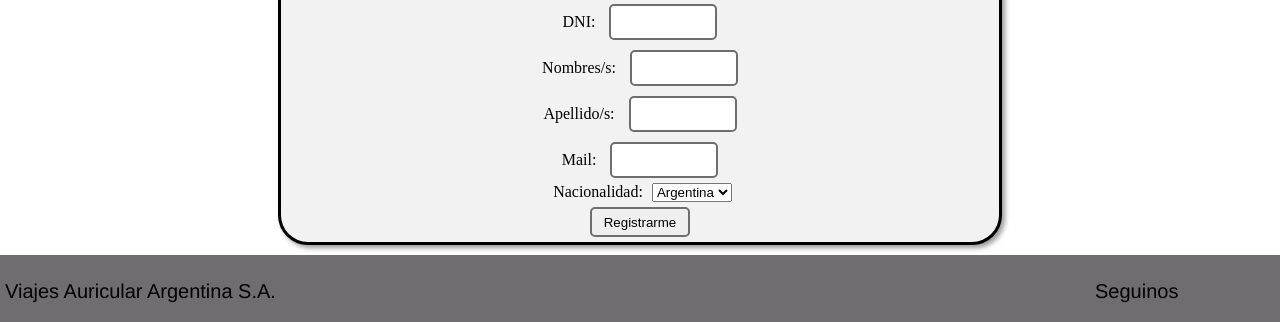
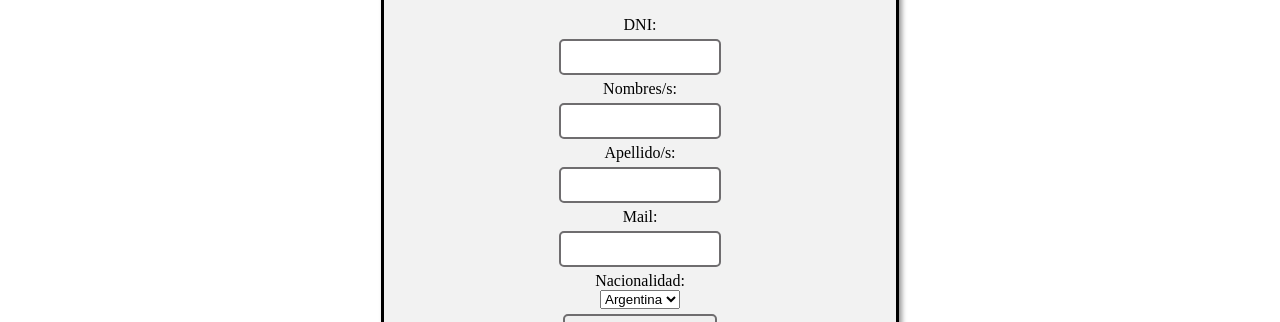
Before and after one commit to LucasMirabelli/Trabajo-practico-, a plain HTML site: page registro.html in a window 1280 px wide. Shown: the part 316-638 px from the top of the page. Drawn offline with Linux system fonts and the light colour scheme.

Commit message:
Ajustes en el grid

```diff
--- a/Estilo.css
+++ b/Estilo.css
@@ -14,7 +14,7 @@ body {
 .conteiner {
     display: grid;
 
-    grid-template: 90px auto auto auto auto / 10% auto auto auto 10%;
+    grid-template: auto auto auto auto auto / 10% auto auto auto 10%;
 
     /* Distribuimos el contenido en cada fila */
     grid-template-areas: "header header header header header"
@@ -183,7 +183,6 @@ footer {
 .formulario2 {
     background-color: rgb(242, 242, 242);
     margin: 10px 10px 10px 0px;
-
     width: 35%;
     border-color: black;
     border-right: solid;
@@ -196,23 +195,28 @@ footer {
 }
 
 input {
-    border-radius: 5px;
+        border-radius: 5px;
     margin: 5px;
     height: 30px;
-    width: 100px;
+    width: 30%;
     border-color: rgb(111, 109, 111);
     border-style: solid;
 }
 
 label {
-    margin: 5px;
+    display: block;
+
 }
 
 .formularioinicio {
     background-color: rgb(242, 242, 242);
-    margin:  10px 150px;
+    margin:  10px auto;
+    align-items: center;
     text-align: center;
-    width: 100%;
+    justify-content: center;
+    min-width: 400px;
+    max-width: 600px;
+    width: 50%;
     border-color: black;
     border-style: solid;
     border-radius: 30px;
@@ -394,8 +398,10 @@ p {
     }
 
     .formularioinicio {
+
         margin: 5px;
         width: auto;
+        min-width: 0px;
         border-radius: 30px;
         border-color: black;
        border-style: solid;
```
